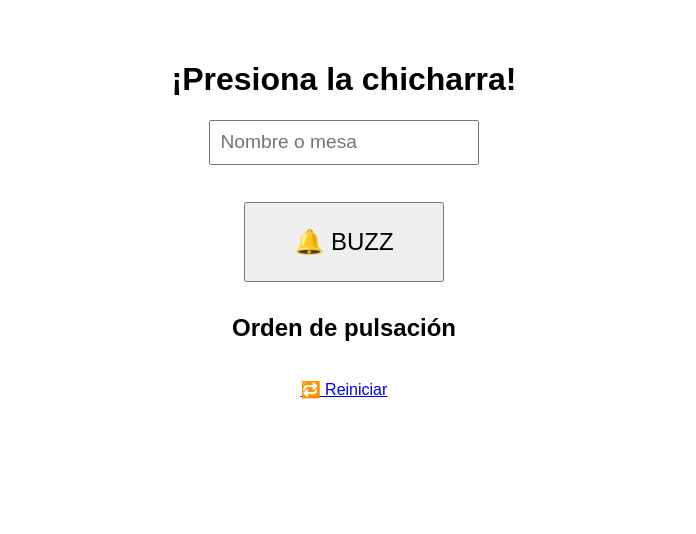
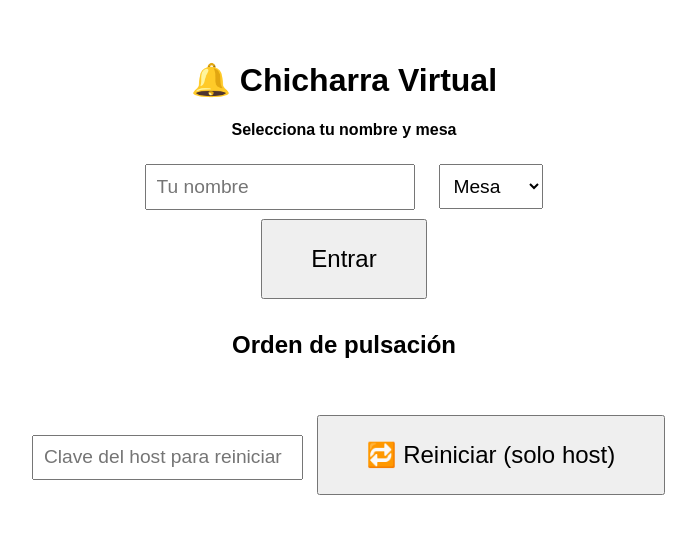
Before and after one commit to karinavallejos/cumplepyk, a Flask app: page / in a window 1280 px wide. Shown: the top 534 px of the page, without its empty margins (296-992 px from the left). Run offline with Flask 3, Linux system fonts and the light colour scheme; data that the repository does not hold is empty.

Commit message:
index.html

```diff
--- a/templates/index.html
+++ b/templates/index.html
@@ -6,17 +6,34 @@
     <style>
         body { text-align: center; font-family: sans-serif; padding: 2em; }
         button { padding: 1em 2em; font-size: 1.5em; }
-        input { font-size: 1.2em; padding: 0.5em; margin-bottom: 1em; }
+        input, select { font-size: 1.2em; padding: 0.5em; margin: 0.5em; }
         .ranking { margin-top: 2em; }
     </style>
 </head>
 <body>
-    <h1>¡Presiona la chicharra!</h1>
-    <form action="/buzz" method="post">
-        <input type="text" name="nombre" placeholder="Nombre o mesa" required>
-        <br><br>
-        <button type="submit">🔔 BUZZ</button>
-    </form>
+    <h1>🔔 Chicharra Virtual</h1>
+
+    <div id="registro">
+        <p><strong>Selecciona tu nombre y mesa</strong></p>
+        <input id="nombre" placeholder="Tu nombre">
+        <select id="mesa">
+            <option disabled selected>Mesa</option>
+            <option>Mesa 1</option>
+            <option>Mesa 2</option>
+            <option>Mesa 3</option>
+            <option>Mesa 4</option>
+            <option>Mesa 5</option>
+        </select><br>
+        <button onclick="guardarDatos()">Entrar</button>
+    </div>
+
+    <div id="buzzer" style="display:none;">
+        <p id="usuarioActivo"></p>
+        <form id="formBuzz" action="/buzz" method="post">
+            <input type="hidden" id="nombre_hidden" name="nombre">
+            <button type="submit">🔔 ¡BUZZ!</button>
+        </form>
+    </div>
 
     <div class="ranking">
         <h2>Orden de pulsación</h2>
@@ -24,6 +41,28 @@
     </div>
 
     <script>
+        function guardarDatos() {
+            const nombre = document.getElementById("nombre").value.trim();
+            const mesa = document.getElementById("mesa").value;
+            if (!nombre || mesa === "Mesa") {
+                alert("Completa tu nombre y selecciona una mesa.");
+                return;
+            }
+            const usuario = `${nombre} (${mesa})`;
+            localStorage.setItem("usuario", usuario);
+            mostrarBuzzer();
+        }
+
+        function mostrarBuzzer() {
+            const usuario = localStorage.getItem("usuario");
+            if (usuario) {
+                document.getElementById("registro").style.display = "none";
+                document.getElementById("buzzer").style.display = "block";
+                document.getElementById("nombre_hidden").value = usuario;
+                document.getElementById("usuarioActivo").textContent = `Jugador: ${usuario}`;
+            }
+        }
+
         async function actualizar() {
             const res = await fetch("/estado");
             const datos = await res.json();
@@ -35,9 +74,16 @@
                 lista.appendChild(li);
             });
         }
+
+        mostrarBuzzer();
         setInterval(actualizar, 1000);
     </script>
 
-    <br><a href="/reset">🔁 Reiniciar</a>
+    <br><br>
+    <form action="/reset" method="post">
+        <input type="password" name="clave" placeholder="Clave del host para reiniciar">
+        <button type="submit">🔁 Reiniciar (solo host)</button>
+    </form>
+
 </body>
 </html>
```
